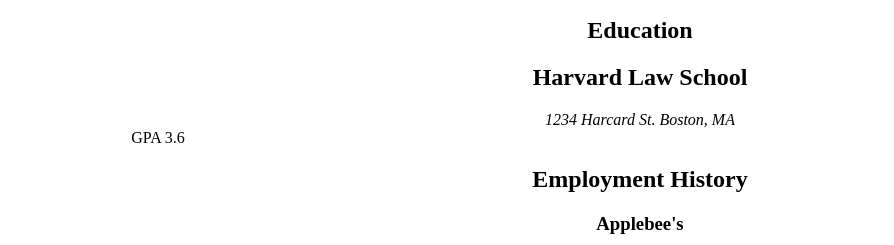
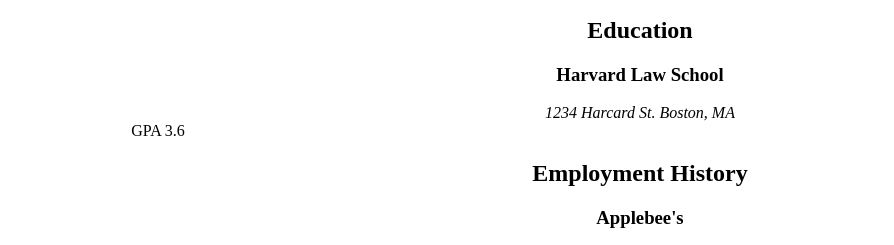
Before and after one commit to robbdawg13/Sally-Resume, a plain HTML site: page index.html in a window 1280 px wide. Shown: the part 488-733 px from the top of the page, without its empty margins (0-894 px from the left). Drawn offline with Linux system fonts and the light colour scheme.

Commit message:
more updates
changed harvard font zie

```diff
--- a/index.html
+++ b/index.html
@@ -21,7 +21,7 @@
 	</section>
 
 	<SECTION><h2>Education</h2>
-	<h2>Harvard Law School</h2>
+	<h3>Harvard Law School</h3>
 	<address>1234 Harcard St. Boston, MA</address>
 	<p>GPA 3.6</p>
 	</SECTION>
```
